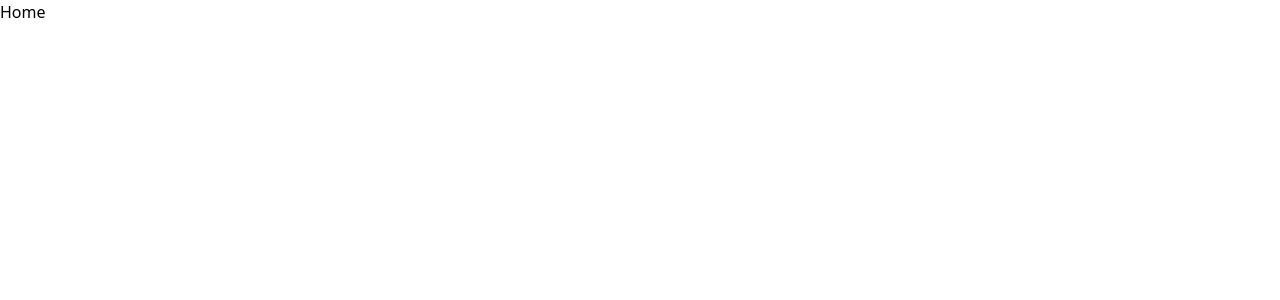
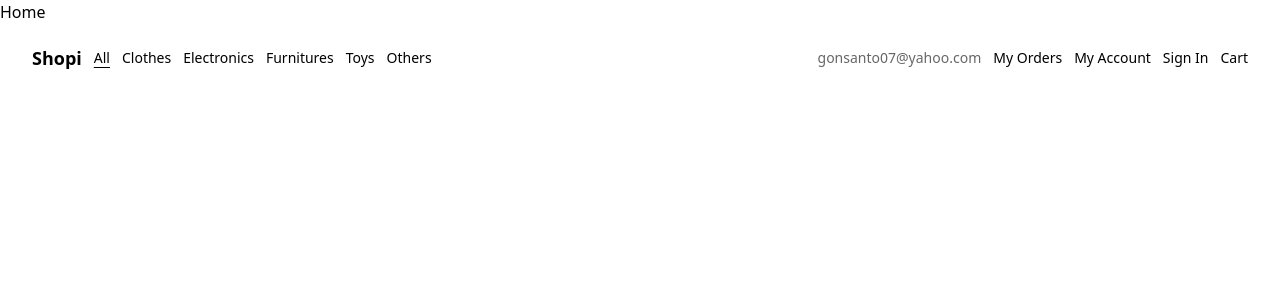
Before and after one commit to SantiPaper/Platzi, a React (Vite) app in the folder react-course/: page / in a window 1280 px wide. Shown: the top 300 px of the page. Built offline with nearby package versions, Linux system fonts and the light colour scheme.

Commit message:
NavBar-component

```diff
--- /dev/null
+++ b/react-course/src/Components/NavBar/index.jsx
@@ -0,0 +1,113 @@
+
+import {NavLink} from "react-router-dom"
+
+export const NavBar = () => {
+   const activeStyle = "underline underline-offset-4"
+
+  return (
+    <nav className="flex justify-between items-center fixed  z-10 w-full py-5 px-8 text-sm font-light">
+        <ul className="flex items-center gap-3">
+            <li className="font-semibold text-lg">
+                <NavLink
+                to="/"
+
+            >
+                  Shopi
+                </NavLink>
+            </li>
+            <li>
+                <NavLink
+                to="/"
+                className={({isActive}) =>
+                isActive ? activeStyle : undefined
+            }>
+                  All
+                </NavLink>
+            </li>
+            <li>
+                <NavLink
+                to="/clothes"
+                className={({isActive}) =>
+                isActive ? activeStyle : undefined
+            }>
+                  Clothes
+                </NavLink>
+            </li>
+            <li>
+                <NavLink
+                to="/electronics"
+                className={({isActive}) =>
+                isActive ? activeStyle : undefined
+            }>
+                  Electronics
+                </NavLink>
+            </li>
+            <li>
+                <NavLink
+                to="/furnitures"
+                className={({isActive}) =>
+                isActive ? activeStyle : undefined
+            }>
+                  Furnitures
+                </NavLink>
+            </li>
+            <li>
+                <NavLink
+                to="/toys"
+                className={({isActive}) =>
+                isActive ? activeStyle : undefined
+            }>
+                  Toys
+                </NavLink>
+            </li>
+            <li>
+                <NavLink
+                to="/others"
+                className={({isActive}) =>
+                isActive ? activeStyle : undefined
+            }>
+                  Others
+                </NavLink>
+            </li>
+        </ul>
+
+
+        <ul className="flex items-center gap-3">
+            <li className="text-black/60">
+                  gonsanto07@yahoo.com
+
+            </li>
+            <li>
+                <NavLink
+                to="/my-orders"
+                className={({isActive}) =>
+                isActive ? activeStyle : undefined
+            }>
+                  My Orders
+                </NavLink>
+            </li>
+            <li>
+                <NavLink
+                to="/my-account"
+                className={({isActive}) =>
+                isActive ? activeStyle : undefined
+            }>
+                  My Account
+                </NavLink>
+            </li>
+            <li>
+                <NavLink
+                to="/sign-in"
+                className={({isActive}) =>
+                isActive ? activeStyle : undefined
+            }>
+                  Sign In
+                </NavLink>
+            </li>
+            <li>
+                Cart
+            </li>
+        </ul>
+    </nav>
+  )
+}
--- a/react-course/src/Pages/App/index.jsx
+++ b/react-course/src/Pages/App/index.jsx
@@ -5,6 +5,7 @@ import MyOrder from "../MyOrder";
 import MyOrders from "../MyOrders";
 import NotFound from "../NotFound";
 import SignIn from "../SignIn";
+import { NavBar } from "../../Components/NavBar";
 import "./App.css";
 
 const AppRoutes = () => {
@@ -23,6 +24,7 @@ const App = () => {
   return (
     <BrowserRouter>
       <AppRoutes />
+      <NavBar/>
     </BrowserRouter>
   );
 };
--- a/react-course/src/Pages/Home/index.jsx
+++ b/react-course/src/Pages/Home/index.jsx
@@ -1,6 +1,6 @@
 function Home() {
   return (
-    <div>
+    <div className="bg">
       Home
     </div>
   )
```
